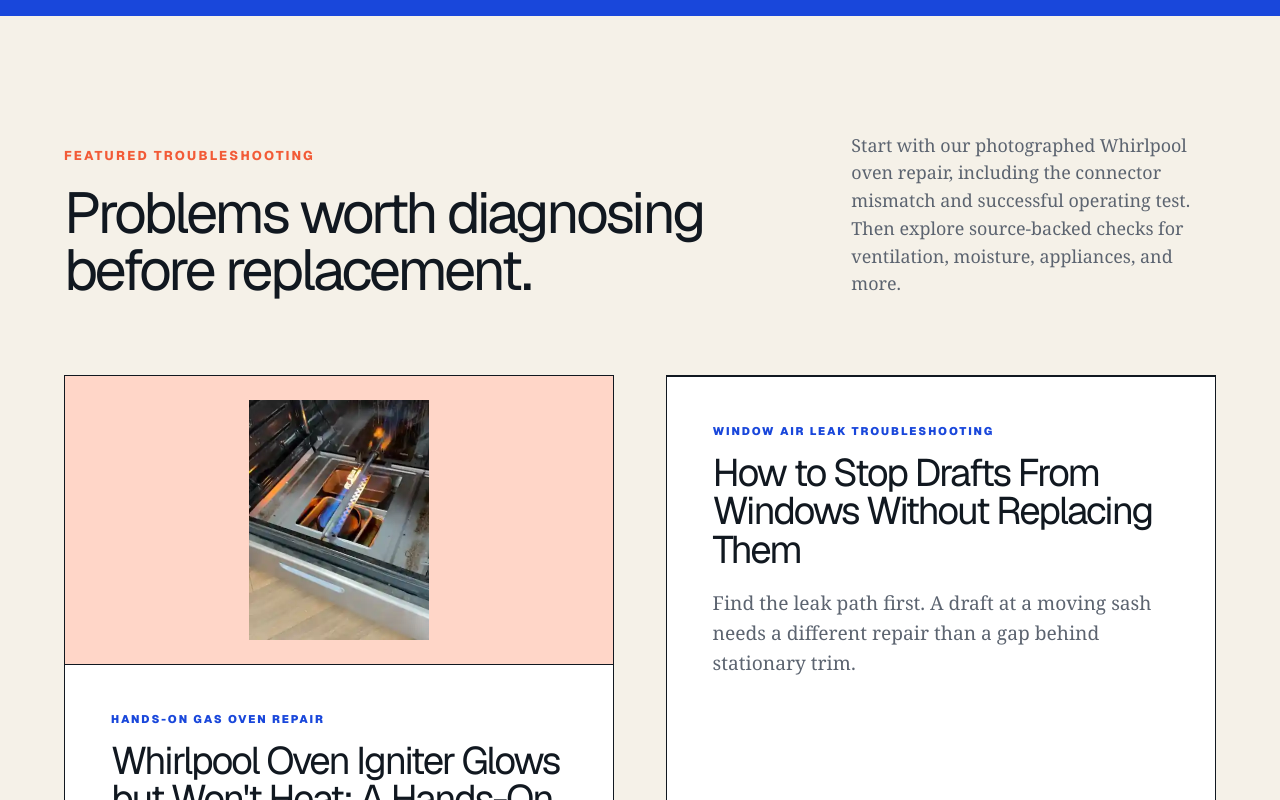
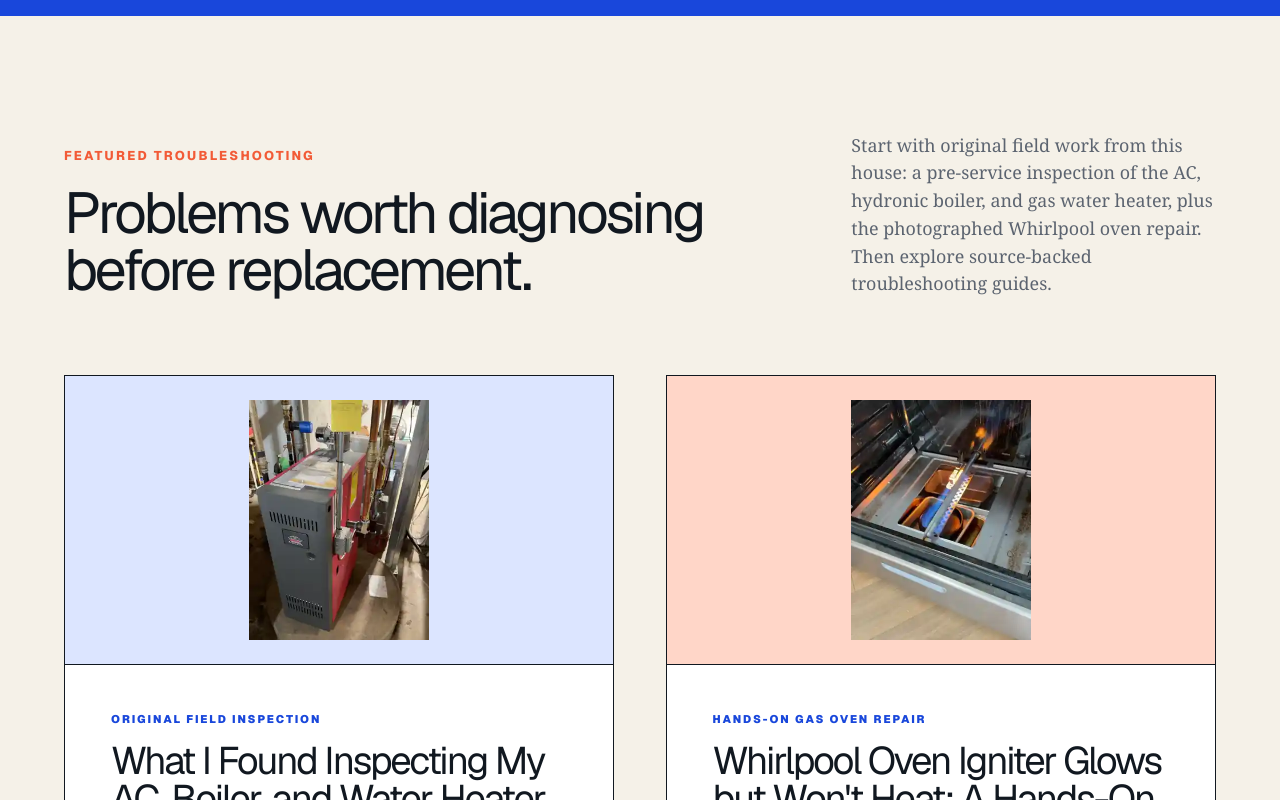
Before and after one commit to Dudeism74/trusted-home-2025, a Next.js app: page / in a window 1280 px wide. Shown: the part 1160-1960 px from the top of the page. Built offline with nearby package versions, Linux system fonts and the light colour scheme.

Commit message:
Feature new original field inspection on homepage

```diff
--- a/app/page.tsx
+++ b/app/page.tsx
@@ -9,9 +9,11 @@ import { SiteHeader } from "./components/site-header";
 import { resources } from "./lib/resources";
 import { products, SITE_NAME, SITE_URL } from "./lib/products";
 import { featuredResources } from "./lib/resources";
+import { homeSystemsInspectionResource } from "./lib/home-systems-inspection-resource";
 import { ovenIgniterResource } from "./lib/oven-igniter-resource";
 
 const homepageFeaturedResources = [
+  homeSystemsInspectionResource,
   ovenIgniterResource,
   ...featuredResources.filter(
     (resource) => resource.slug !== "prevent-bathroom-mold-growth-steps",
@@ -114,16 +116,33 @@ export default function Home() {
             <h2>Problems worth diagnosing before replacement.</h2>
           </div>
           <p>
-            Start with our photographed Whirlpool oven repair, including the
-            connector mismatch and successful operating test. Then explore
-            source-backed checks for ventilation, moisture, appliances, and more.
+            Start with original field work from this house: a pre-service inspection
+            of the AC, hydronic boiler, and gas water heater, plus the photographed
+            Whirlpool oven repair. Then explore source-backed troubleshooting guides.
           </p>
         </div>
 
         <div className="product-grid">
           {homepageFeaturedResources.map((resource) => (
             <article className={`product-card ${resource.accent}`} key={resource.slug}>
-              {resource.slug === ovenIgniterResource.slug ? (
+              {resource.slug === homeSystemsInspectionResource.slug ? (
+                <Link
+                  href={`/${resource.slug}`}
+                  className="product-image"
+                  style={{ minHeight: 280, padding: 24 }}
+                  aria-label="Read the photographed home systems pre-service inspection"
+                >
+                  <Image
+                    src="/field/home-systems-pre-service/boiler-overview.webp"
+                    alt="Crown hydronic boiler photographed during a homeowner pre-service inspection"
+                    width={315}
+                    height={420}
+                    sizes="180px"
+                    style={{ height: 240, width: "auto", maxWidth: "100%" }}
+                    unoptimized
+                  />
+                </Link>
+              ) : resource.slug === ovenIgniterResource.slug ? (
                 <Link
                   href={`/${resource.slug}`}
                   className="product-image"
@@ -261,7 +280,7 @@ export default function Home() {
           <span>original diagnostic method</span>
         </div>
         <div>
-          <strong>{resources.length + 1}</strong>
+          <strong>{resources.length + 2}</strong>
           <span>curated troubleshooting resources</span>
         </div>
         <div>
```
